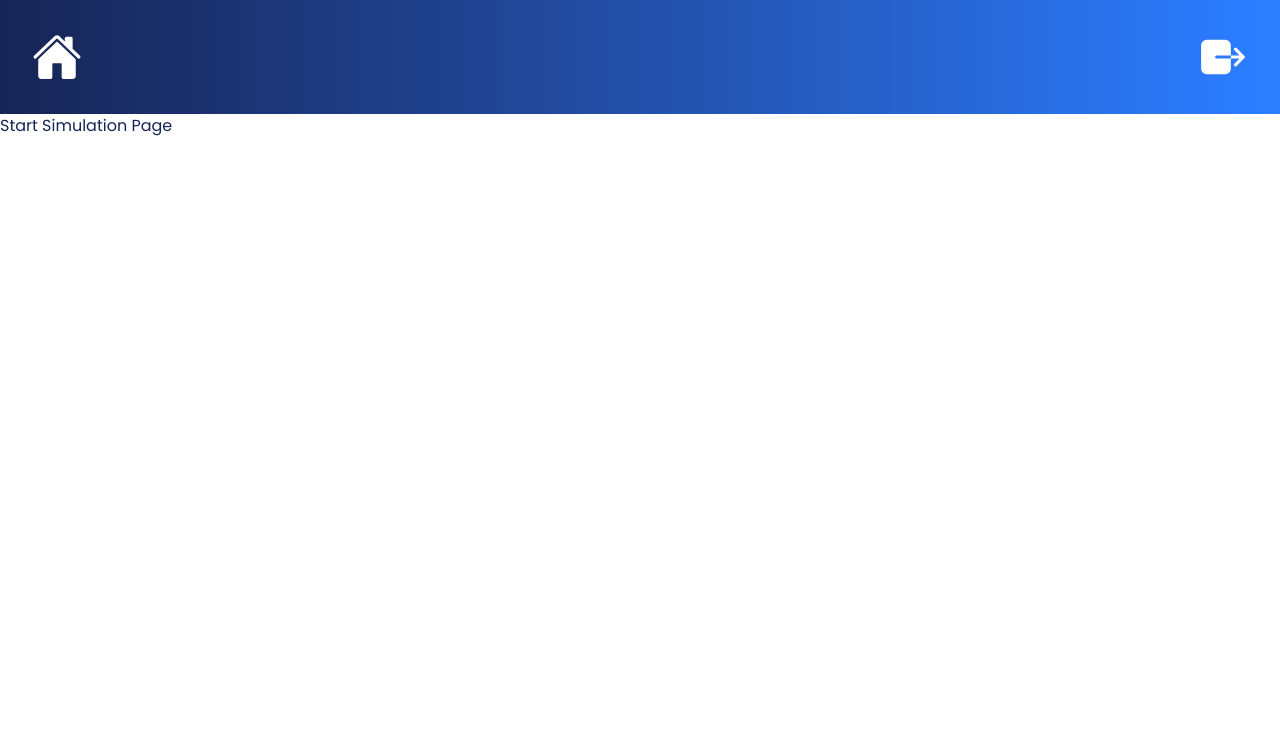
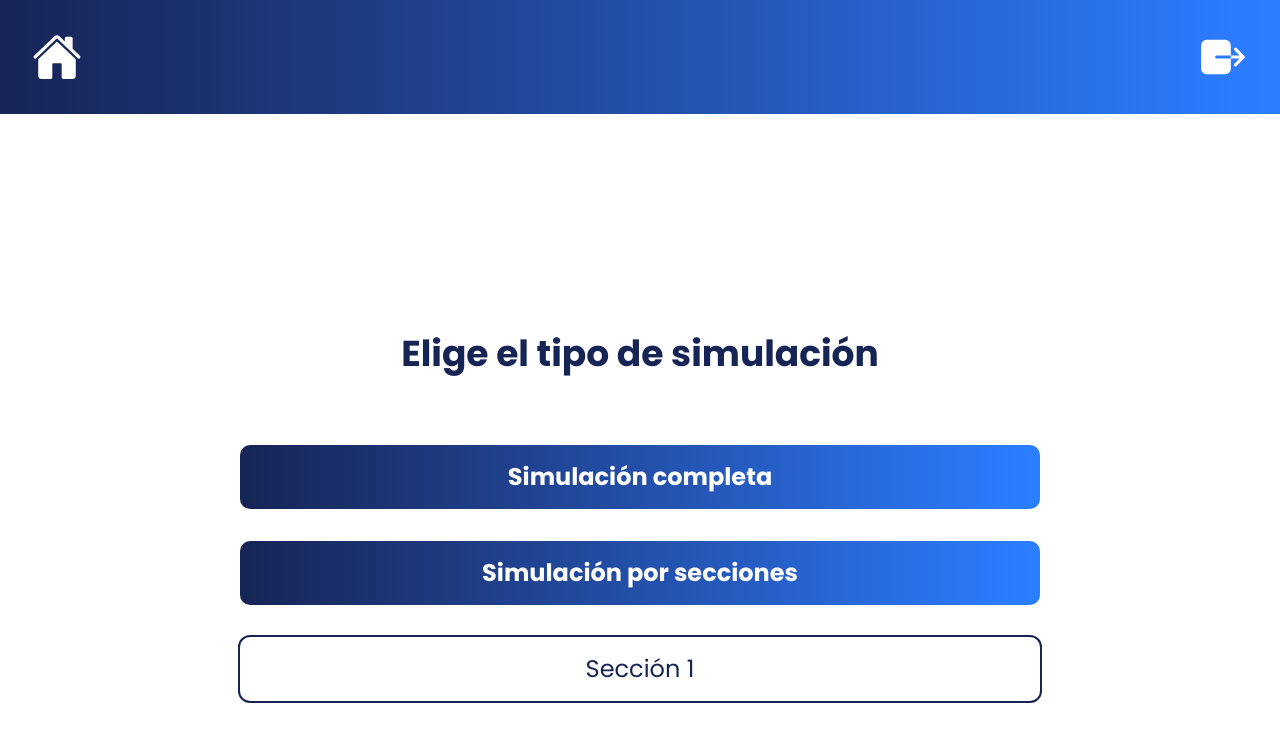
Before and after one commit to edcan-dev/ai900-simulator, a Next.js app: page /start-simulation in a window 1280 px wide. Shown: the top 742 px of the page. Built offline with nearby package versions, Linux system fonts and the light colour scheme.

Commit message:
feat: simulation type page first part

```diff
--- a/app/dashboard/page.tsx
+++ b/app/dashboard/page.tsx
@@ -23,12 +23,12 @@ export default async function DashboardPage() {
         <div className="w-full max-w-200 grid grid-cols-2 gap-8"
         >
           <Link href="/start-simulation">
-            <Button className="bg-gradient-primary-to-accent text-foreground-secondary py-16 rounded-lg">
+            <Button className="bg-gradient-primary-to-accent text-foreground-secondary py-16 rounded-lg cursor-pointer">
               <p className="font-subtitle font-bold">Comenzar simulación</p>
             </Button>
           </Link>
-          <Link href="/results-history">
-            <Button className="bg-gradient-primary-to-accent text-foreground-secondary py-16 rounded-lg">
+          <Link href="/results-history" className="cursor-pointer">
+            <Button className="bg-gradient-primary-to-accent text-foreground-secondary py-16 rounded-lg cursor-pointer">
               <p className="font-subtitle font-bold">Consultar últimos resultados</p>
             </Button>
           </Link>
--- a/app/start-simulation/page.tsx
+++ b/app/start-simulation/page.tsx
@@ -1,11 +1,14 @@
 import { Header } from "@/components/shared/Header";
+import { SelectSimulationType } from "@/components/simulation/SelectSimulationType";
+import { Button } from "@/components/ui/button";
+import Link from "next/link";
 
 export default function StartSimulationPage() {
   return (
     <>
     <Header />
     <main>
-      Start Simulation Page
+      <SelectSimulationType />
     </main>
     </>
   );
--- /dev/null
+++ b/components/simulation/SelectSimulationType.tsx
@@ -0,0 +1,42 @@
+'use client';
+
+import Link from "next/link";
+import { Button } from "../ui/button";
+import { useState } from "react";
+
+export const SelectSimulationType = () => {
+
+  const [simulationType, setSimulationType] = useState<string>('SECTIONED');
+
+  return (
+    <section className="flex h-dvh items-center justify-center flex-col">
+        <h1 className="font-bold font-title text-center mb-16">Elige el tipo de simulación</h1>
+        <div className="w-full max-w-200 grid grid-cols-1 gap-8"
+        >
+          <Link href="/simulation?type=FULL">
+              <Button className="bg-gradient-primary-to-accent text-foreground-secondary py-8 rounded-lg cursor-pointer w-full">
+              <p className="font-subtitle font-bold">Simulación completa</p>
+            </Button>
+          </Link>
+
+          <Button
+            onClick={() => setSimulationType('SECTIONED')}
+            className="bg-gradient-primary-to-accent text-foreground-secondary py-8 rounded-lg cursor-pointer w-full"
+          >
+            <p className="font-subtitle font-bold">Simulación por secciones</p>
+          </Button>
+
+          {
+            simulationType === 'SECTIONED' && (
+              <Link href="/simulation?type=SECTIONED" className="animate-fade-in">
+                <Button className="max-w-200 outline-2 outline-solid outline-primary py-8 rounded-lg cursor-pointer w-full bg-secondary hover:bg-secondary">
+                  <p className="font-subtitle text-primary">Sección 1</p>
+                </Button>
+              </Link>
+            )
+          }
+
+        </div>
+      </section>
+  )
+}
```
